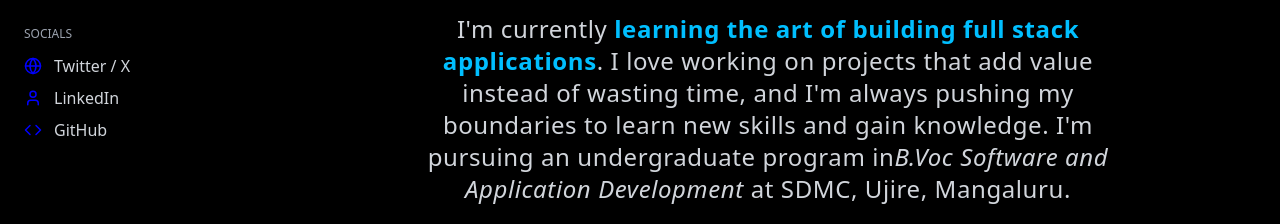
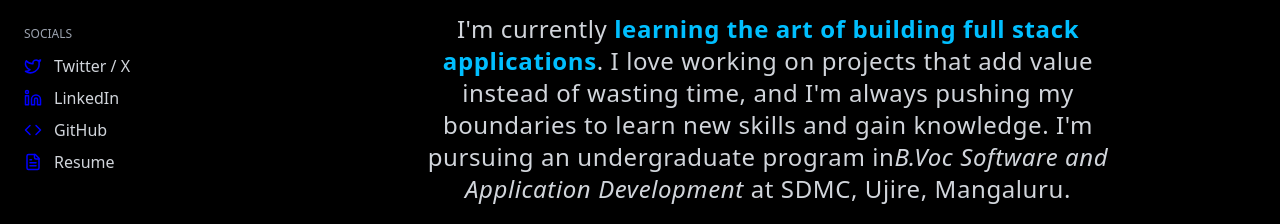
Before and after one commit to JashwanthSPoojary/my_portfolio, a Next.js app: page / in a window 1280 px wide. Shown: the part 251-475 px from the top of the page. Built offline with nearby package versions, Linux system fonts and the light colour scheme.

Commit message:
Update sidebar.tsx

```diff
--- a/components/sidebar.tsx
+++ b/components/sidebar.tsx
@@ -4,7 +4,7 @@ import Image from "next/image";
 import Link from "next/link";
 import { useState } from "react";
 import Profile from "@/public/linkdin profile.jpeg";
-import { Menu, X, Home, Briefcase, Mail, User, Code, Globe } from "lucide-react";
+import { Menu, X, Home, Briefcase, Mail, Twitter, Code, Linkedin ,FileText } from "lucide-react";
 
 
 export default function Sidebar() {
@@ -75,18 +75,23 @@ export default function Sidebar() {
               <h3 className="text-xs font-medium text-gray-400 mb-3 uppercase">Socials</h3>
               <ul className="space-y-2">
                 <li>
-                  <Link href="https://x.com/JashwantPoojary" className="flex items-center gap-3 text-gray-300 hover:text-white transition">
-                    <Globe size={18} color="blue" /> Twitter / X
+                  <Link href="https://x.com/JashwantPoojary" target="_blank" className="flex items-center gap-3 text-gray-300 hover:text-white transition">
+                    <Twitter size={18} color="blue" /> Twitter / X
                   </Link>
                 </li>
                 <li>
-                  <Link href="https://www.linkedin.com/in/jashwanth-s-poojary" className="flex items-center gap-3 text-gray-300 hover:text-white transition">
-                    <User size={18} color="blue" /> LinkedIn
+                  <Link href="https://www.linkedin.com/in/jashwanth-s-poojary" target="_blank" className="flex items-center gap-3 text-gray-300 hover:text-white transition">
+                    <Linkedin size={18} color="blue" /> LinkedIn
                   </Link>
                 </li>
                 <li>
-                  <Link href="https://github.com/JashwanthSPoojary" className="flex items-center gap-3 text-gray-300 hover:text-white transition">
+                  <Link href="https://github.com/JashwanthSPoojary" target="_blank" className="flex items-center gap-3 text-gray-300 hover:text-white transition">
                     <Code size={18} color="blue" /> GitHub
+                  </Link>
+                </li>
+                <li>
+                  <Link href="https://drive.google.com/file/d/18pvzN2f6BwIEa-X7Gxn-a5bVi-c5ms1c/view" target="_blank" className="flex items-center gap-3 text-gray-300 hover:text-white transition">
+                    <FileText size={18} color="blue" /> Resume
                   </Link>
                 </li>
               </ul>
```
